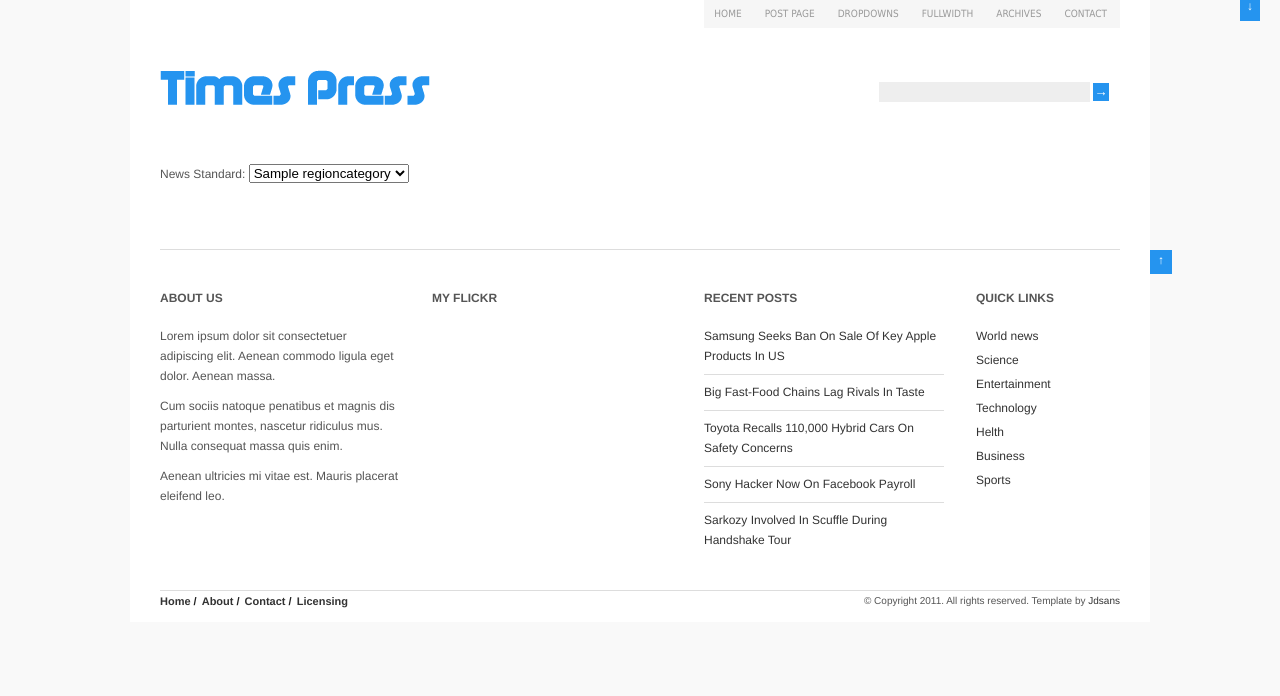
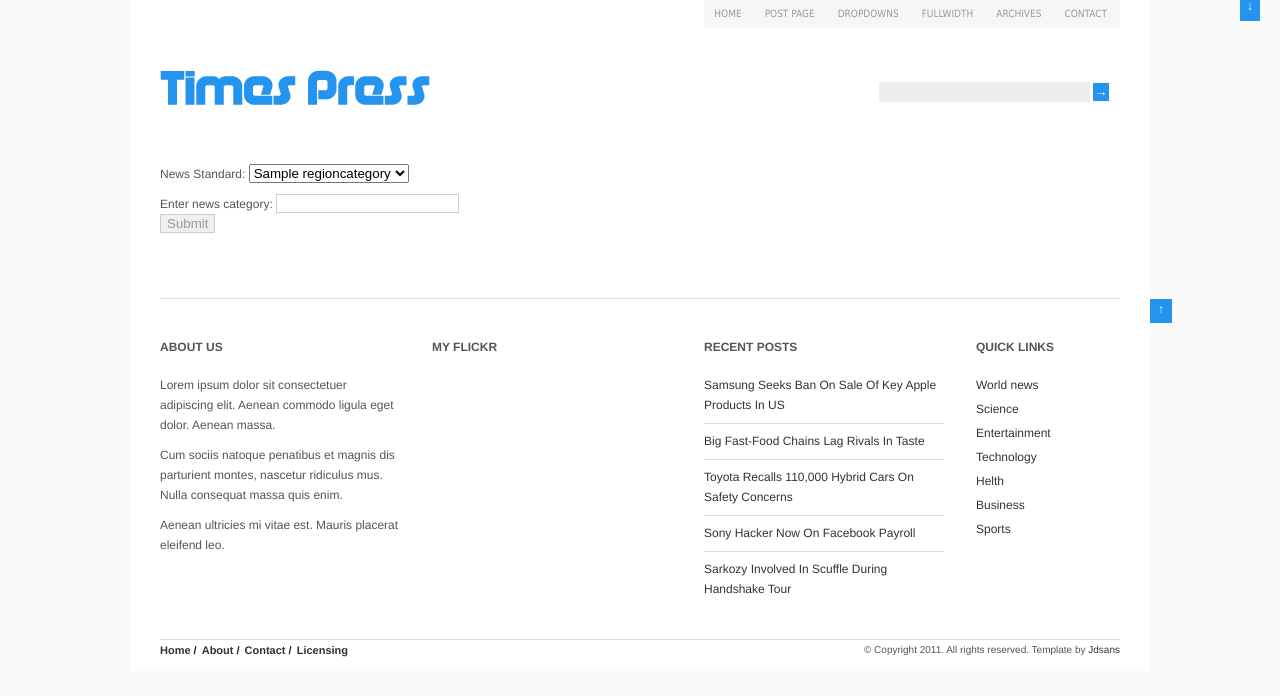
Before and after one commit to kodiary/hamroawaz, a CakePHP app: the page made by app/View/Dashboard/category.ctp in a window 1280 px wide. Shown: the top 696 px of the page. Run offline with PHP 8.4 and a stand-in for CakePHP, Linux system fonts and the light colour scheme; the template is opened without the code that fills it: most values are stand-ins (such as "Sample title", 1, 10 or a date in 2020); some libraries are stand-ins or nearby versions; some web fonts are replaced.

Commit message:
categorychangebylal

```diff
--- a/app/View/Dashboard/category.ctp
+++ b/app/View/Dashboard/category.ctp
@@ -13,7 +13,7 @@ News Standard:
 }?>
 </select>
 </p>
-<p class="regionname" style="display: none;">
+<p class="regionname" style="">
 Enter news category:
 <input type="text" name="regionname" class=""/><br />
 <input type="submit" name="submit"/>
@@ -21,7 +21,7 @@ Enter news category:
 </p>
 </div>
 <script>
-
+/*
 $(function(){
 
   $('.category').change(function() {
@@ -38,6 +38,6 @@ $(function(){
 
 });
 })
-
+*/
 
 </script>
```
